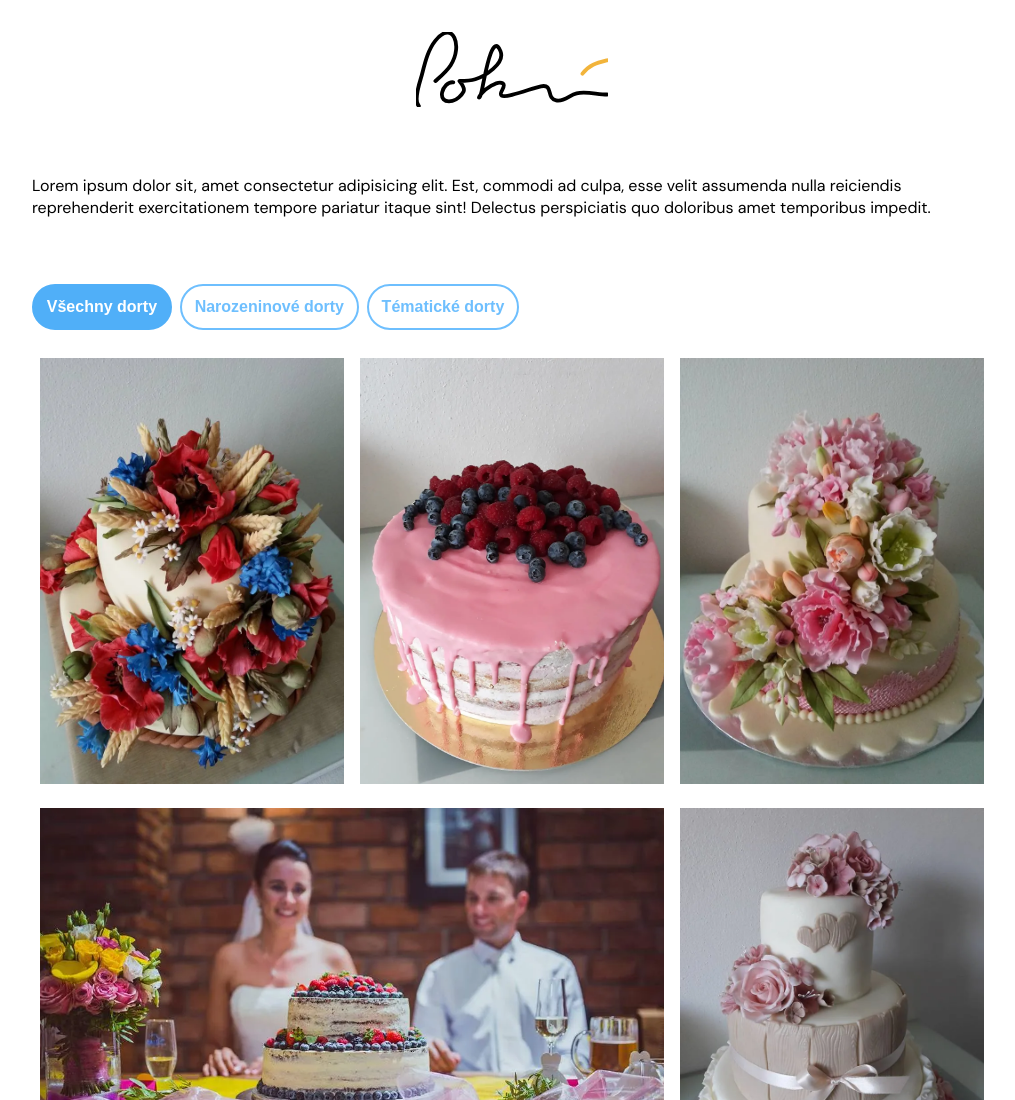
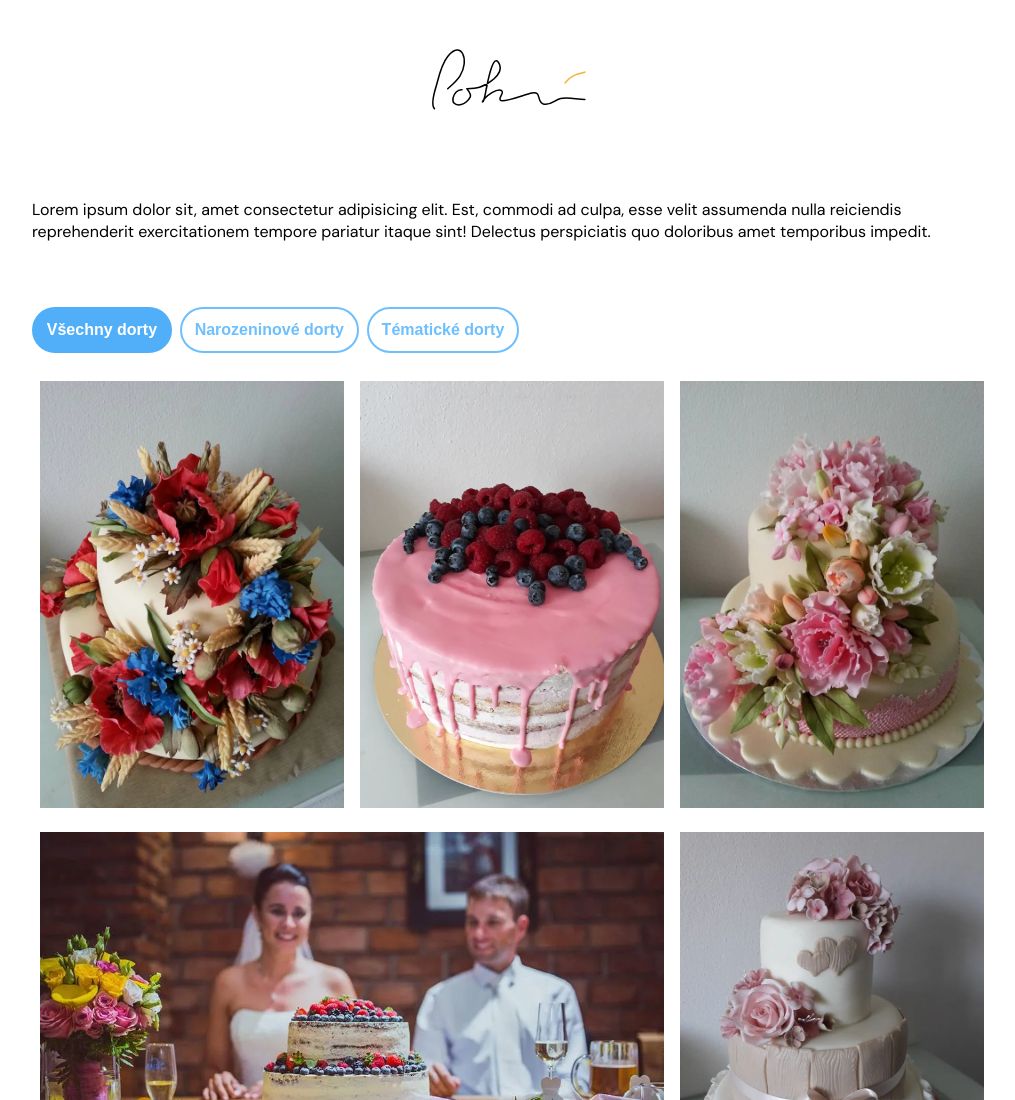
Before and after one commit to studiodenali/michaelapokorna, a plain HTML site: page docs/index.html in a window 1280 px wide. Shown: the top 1100 px of the page, without its empty margins (128-1143 px from the left). Drawn offline with nearby package versions, Linux system fonts and the light colour scheme; a script that the page names is missing; a web font is replaced by a local one.

Commit message:
update docs/index.html and signature.svg

```diff
--- a/docs/index.html
+++ b/docs/index.html
@@ -12,23 +12,20 @@
 
 <body>
     <a href="./index.html" id="logo">
-        <svg width="100%" height="100%" viewBox="0 0 151 59" version="1.1" xmlns="http://www.w3.org/2000/svg"
-            xmlns:xlink="http://www.w3.org/1999/xlink" xml:space="preserve" xmlns:serif="http://www.serif.com/"
-            style="fill-rule:evenodd;clip-rule:evenodd;stroke-linecap:round;stroke-linejoin:round;stroke-miterlimit:1.5;">
-            <g transform="matrix(1,0,0,1,-194.732,-117.189)">
-                <path
-                    d="M196.957,175.336C192.312,170.95 198.41,154.608 199.417,150.674C201.678,141.836 204.063,131.242 210.017,123.944C223.765,107.094 231.862,127.958 221.999,143.3C218.901,148.12 214.26,151.971 210.017,155.744"
-                    style="fill:none;stroke:black;stroke-width:3px;" />
-                <path
-                    d="M224.072,156.742C215.492,155.792 209.465,174.196 223.382,171.413C226.682,170.753 230.653,167.01 232.138,164.039C233.465,161.385 228.912,155.744 228.912,155.744C228.912,155.744 237.396,155.681 241.355,154.361C248.395,152.015 265.144,142.169 261.172,132.24C254.896,116.55 249.01,151.553 247.807,156.665C247.732,156.987 245.567,170.094 244.12,168.648C243.817,168.345 246.278,165.598 246.425,165.422C248.683,162.712 258.785,154.767 263.016,157.587C266.343,159.806 259.077,165.254 262.094,167.265C265.536,169.56 286.305,161.225 292.972,159.891C303.168,157.852 296.766,169.314 304.954,170.952C311.588,172.279 315.34,166.698 321.084,165.422C328.685,163.733 337.285,166.343 345.049,166.343"
-                    style="fill:none;stroke:black;stroke-width:3px;" />
-                <g transform="matrix(1,0,0,1,-12.4433,9.04564)">
-                    <path d="M338.1,140.917C343.481,133.8 349.13,132.487 357.492,130.396"
-                        style="fill:none;stroke:#f2b43b;stroke-width:3px;" />
+        <svg width="100%" height="100%" viewBox="0 0 189 97" version="1.1" xmlns="http://www.w3.org/2000/svg" xmlns:xlink="http://www.w3.org/1999/xlink" xml:space="preserve" xmlns:serif="http://www.serif.com/" style="fill-rule:evenodd;clip-rule:evenodd;stroke-linecap:round;stroke-linejoin:round;stroke-miterlimit:1.5;">
+            <g id="Artboard1" transform="matrix(0.147346,0,0,0.120549,0,0)">
+                <rect x="0" y="0" width="1280" height="800" style="fill:none;"/>
+                <g transform="matrix(6.78675,0,0,8.29536,-1213.51,-828.879)">
+                    <path d="M196.957,175.336C192.312,170.95 198.41,154.608 199.417,150.674C201.678,141.836 204.063,131.242 210.017,123.944C223.765,107.094 231.862,127.958 221.999,143.3C218.901,148.12 214.26,151.971 210.017,155.744" style="fill:none;stroke:black;stroke-width:1.5px;"/>
+                </g>
+                <g transform="matrix(6.78675,0,0,8.29536,-1213.51,-828.879)">
+                    <path d="M224.072,156.742C215.492,155.792 209.465,174.196 223.382,171.413C226.682,170.753 230.653,167.01 232.138,164.039C233.465,161.385 228.912,155.744 228.912,155.744C228.912,155.744 237.396,155.681 241.355,154.361C248.395,152.015 265.144,142.169 261.172,132.24C254.896,116.55 249.01,151.553 247.807,156.665C247.732,156.987 245.567,170.094 244.12,168.648C243.817,168.345 246.278,165.598 246.425,165.422C248.683,162.712 258.785,154.767 263.016,157.587C266.343,159.806 259.077,165.254 262.094,167.265C265.536,169.56 286.305,161.225 292.972,159.891C303.168,157.852 296.766,169.314 304.954,170.952C311.588,172.279 315.34,166.698 321.084,165.422C328.685,163.733 337.285,166.343 345.049,166.343" style="fill:none;stroke:black;stroke-width:1.5px;"/>
+                </g>
+                <g transform="matrix(6.78675,0,0,8.29536,-1297.96,-753.843)">
+                    <path d="M338.1,140.917C343.481,133.8 349.13,132.487 357.492,130.396" style="fill:none;stroke:#f2b43b;stroke-width:1.5px;"/>
                 </g>
             </g>
         </svg>
-
     </a>
     <main>
         <section id="about">
```
Also changed, not shown: src/signature.svg.
